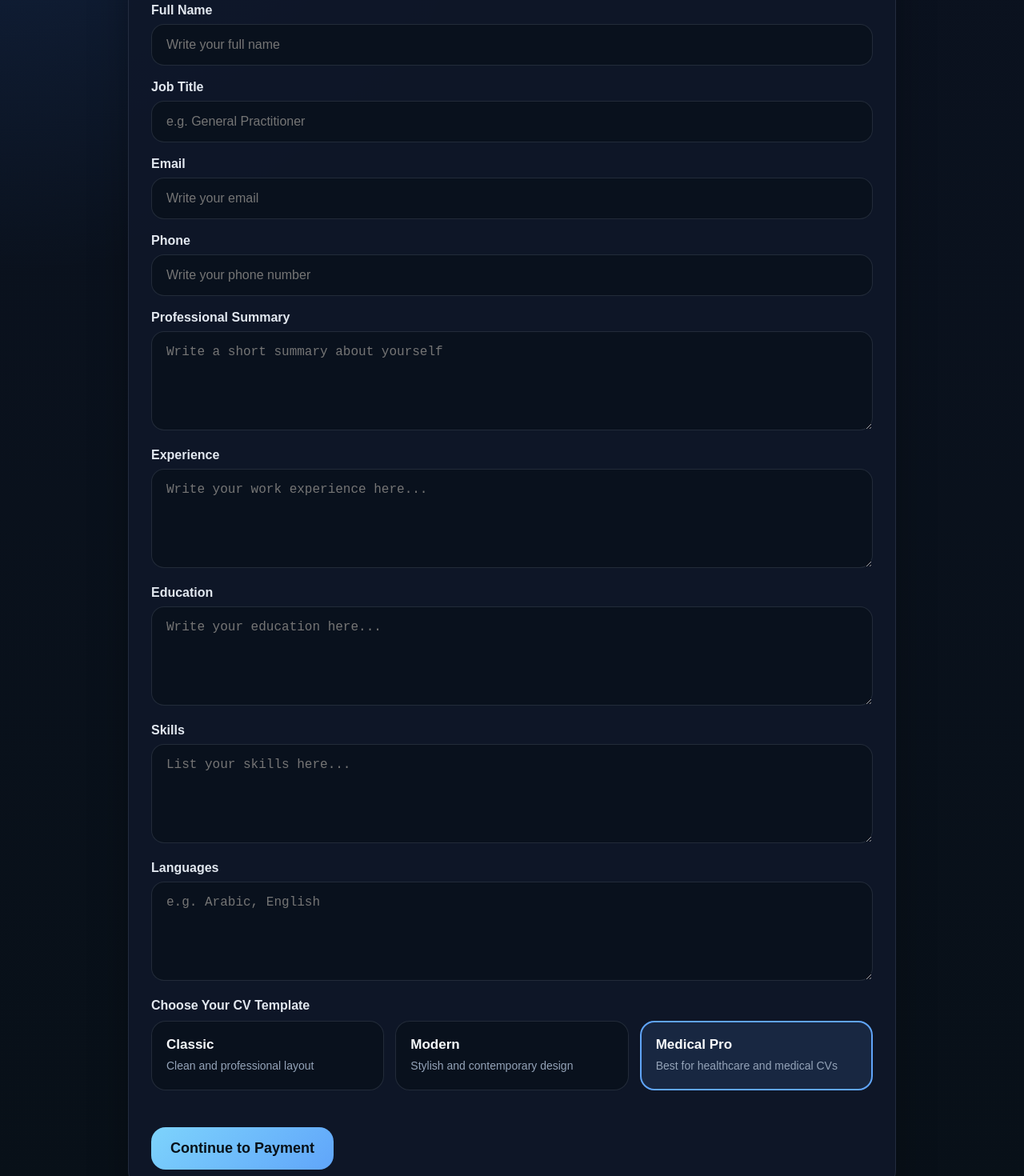
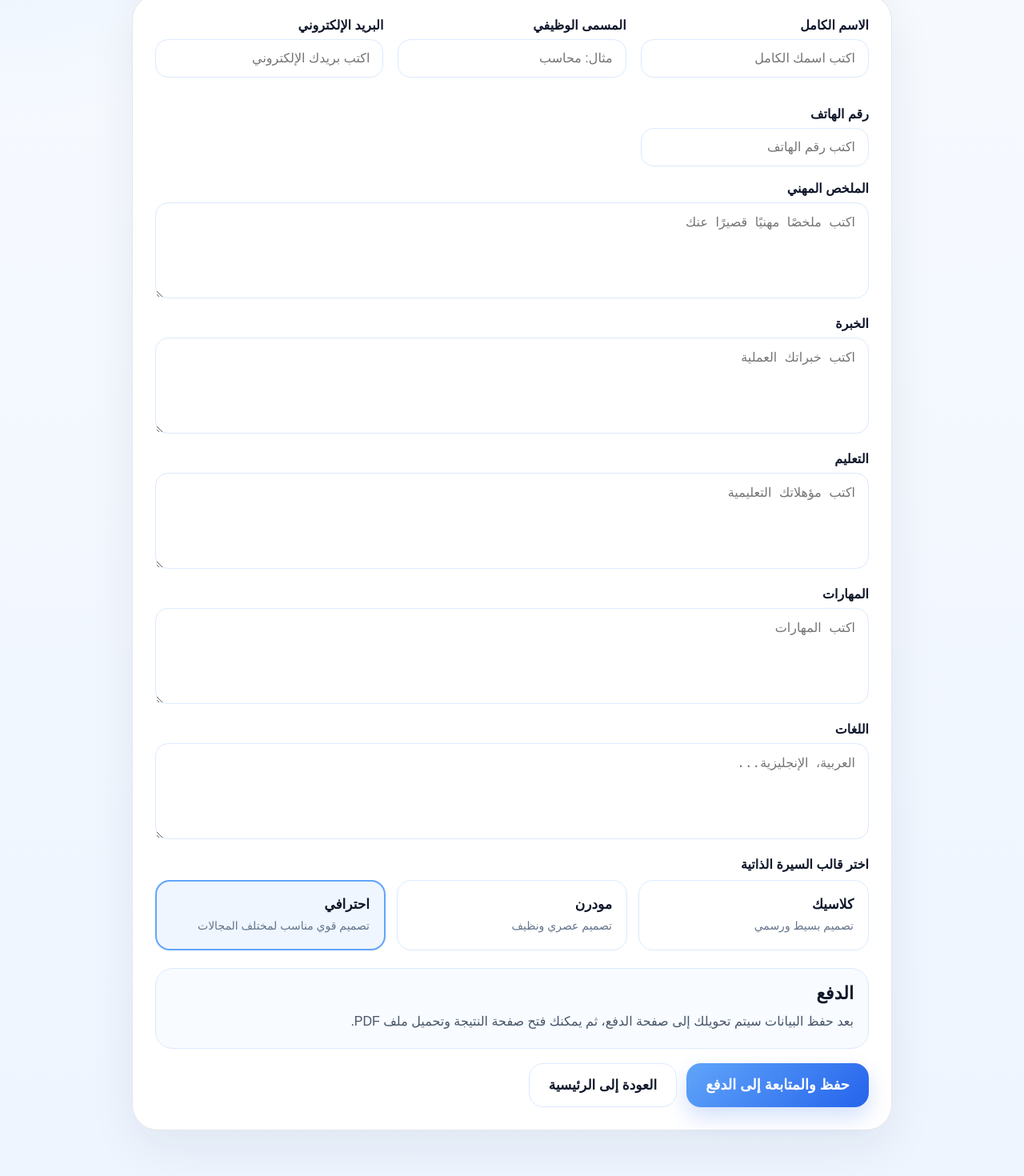
Before and after one commit to mohamedbrs9998-hue/resumefix-auto, a Next.js app: page /generate in a window 1280 px wide. Shown: the part 280-1750 px from the top of the page at 80% size. Built offline with nearby package versions, Linux system fonts and the light colour scheme.

Commit message:
Make generate page white and clean

```diff
--- a/app/generate/page.js
+++ b/app/generate/page.js
@@ -1,9 +1,6 @@
 "use client";
 
 import { useState } from "react";
-
-const ORDER_KEY = "resumefix_order_id";
-const TEMPLATE_KEY = "resumefix_template";
 
 export default function GeneratePage() {
   const [form, setForm] = useState({
@@ -19,7 +16,8 @@ export default function GeneratePage() {
     template: "medical_pro",
   });
 
-  const [loading, setLoading] = useState(false);
+  const [saving, setSaving] = useState(false);
+  const [message, setMessage] = useState("");
 
   function updateField(key, value) {
     setForm((prev) => ({ ...prev, [key]: value }));
@@ -27,7 +25,8 @@ export default function GeneratePage() {
 
   async function handleSubmit(e) {
     e.preventDefault();
-    setLoading(true);
+    setSaving(true);
+    setMessage("");
 
     try {
       const res = await fetch("/api/save-order", {
@@ -44,158 +43,157 @@ export default function GeneratePage() {
       try {
         data = raw ? JSON.parse(raw) : {};
       } catch {
-        alert(raw || "Invalid server response");
-        setLoading(false);
+        setMessage(raw || "حدث خطأ في الاستجابة");
+        setSaving(false);
         return;
       }
 
       if (!res.ok || !data?.ok || !data?.orderId) {
-        const message =
+        const msg =
           typeof data?.error === "string"
             ? data.error
             : data?.error?.message || JSON.stringify(data?.error || data);
 
-        alert(message || "Failed to save your details");
-        setLoading(false);
+        setMessage(msg || "تعذر حفظ البيانات");
+        setSaving(false);
         return;
       }
 
-      localStorage.setItem(ORDER_KEY, data.orderId);
-      localStorage.setItem(TEMPLATE_KEY, form.template);
+      localStorage.setItem("resumefix_order_id", data.orderId);
+      localStorage.setItem("resumefix_template", form.template);
 
+      setMessage("تم حفظ البيانات بنجاح. جارٍ تحويلك إلى الدفع...");
       window.location.href = "https://payhip.com/order?link=J7W4G";
     } catch (error) {
-      const message =
-        typeof error === "string"
-          ? error
-          : error?.message || JSON.stringify(error);
-
-      alert(message || "Something went wrong while saving your details.");
-      setLoading(false);
+      setMessage(error?.message || "حدث خطأ أثناء الحفظ");
+      setSaving(false);
     }
   }
 
   return (
     <main
+      dir="rtl"
       style={{
         minHeight: "100vh",
         background:
-          "radial-gradient(circle at top left, rgba(59,130,246,0.16), transparent 28%), linear-gradient(180deg, #0b1220 0%, #081018 100%)",
-        color: "#f8fafc",
-        padding: "32px 20px 60px",
+          "radial-gradient(circle at top left, rgba(96,165,250,0.12), transparent 20%), linear-gradient(180deg, #f8fbff 0%, #eef5ff 100%)",
+        color: "#0f172a",
+        padding: "36px 20px 70px",
       }}
     >
-      <div style={{ maxWidth: 960, margin: "0 auto" }}>
+      <div style={{ maxWidth: 950, margin: "0 auto" }}>
         <div
           style={{
+            background: "#ffffff",
+            border: "1px solid #e5e7eb",
+            borderRadius: 32,
             padding: 28,
-            borderRadius: 28,
-            border: "1px solid rgba(148,163,184,0.16)",
-            background: "rgba(15,23,42,0.88)",
-            boxShadow: "0 18px 50px rgba(0,0,0,0.28)",
+            boxShadow: "0 20px 60px rgba(15,23,42,0.07)",
+            marginBottom: 22,
+          }}
+        >
+          <div style={badge}>إنشاء السيرة الذاتية</div>
+
+          <h1
+            style={{
+              margin: "0 0 12px",
+              fontSize: "clamp(36px, 7vw, 58px)",
+              lineHeight: 1.05,
+              fontWeight: 900,
+              color: "#0f172a",
+            }}
+          >
+            أنشئ سيرتك الذاتية
+          </h1>
+
+          <p
+            style={{
+              margin: 0,
+              color: "#475569",
+              fontSize: 18,
+              lineHeight: 1.9,
+            }}
+          >
+            أدخل معلوماتك، اختر القالب المناسب، ثم تابع إلى الدفع للحصول على السيرة النهائية.
+          </p>
+        </div>
+
+        <form
+          onSubmit={handleSubmit}
+          style={{
+            background: "#ffffff",
+            border: "1px solid #e5e7eb",
+            borderRadius: 32,
+            padding: 28,
+            boxShadow: "0 20px 60px rgba(15,23,42,0.07)",
           }}
         >
           <div
             style={{
-              display: "inline-block",
-              marginBottom: 18,
-              padding: "10px 16px",
-              borderRadius: 999,
-              background: "rgba(96,165,250,0.14)",
-              color: "#dbeafe",
-              fontSize: 14,
-              fontWeight: 700,
+              display: "grid",
+              gridTemplateColumns: "repeat(auto-fit, minmax(260px, 1fr))",
+              gap: 18,
             }}
           >
-            Fill details → Choose template → Pay → Get your CV
+            <Field
+              label="الاسم الكامل"
+              value={form.fullName}
+              onChange={(v) => updateField("fullName", v)}
+              placeholder="اكتب اسمك الكامل"
+            />
+            <Field
+              label="المسمى الوظيفي"
+              value={form.jobTitle}
+              onChange={(v) => updateField("jobTitle", v)}
+              placeholder="مثال: محاسب"
+            />
+            <Field
+              label="البريد الإلكتروني"
+              value={form.email}
+              onChange={(v) => updateField("email", v)}
+              placeholder="اكتب بريدك الإلكتروني"
+            />
+            <Field
+              label="رقم الهاتف"
+              value={form.phone}
+              onChange={(v) => updateField("phone", v)}
+              placeholder="اكتب رقم الهاتف"
+            />
           </div>
 
-          <h1
-            style={{
-              margin: "0 0 14px",
-              fontSize: "clamp(34px, 7vw, 56px)",
-              lineHeight: 1.05,
-              fontWeight: 800,
-            }}
-          >
-            Build Your CV
-          </h1>
-
-          <p
-            style={{
-              margin: "0 0 28px",
-              maxWidth: 760,
-              color: "#cbd5e1",
-              fontSize: "clamp(16px, 2vw, 20px)",
-              lineHeight: 1.7,
-            }}
-          >
-            Enter your information, select the design template you prefer, then
-            continue to payment.
-          </p>
-
-          <form onSubmit={handleSubmit}>
-            <Field
-              label="Full Name"
-              value={form.fullName}
-              onChange={(v) => updateField("fullName", v)}
-              placeholder="Write your full name"
-            />
-
-            <Field
-              label="Job Title"
-              value={form.jobTitle}
-              onChange={(v) => updateField("jobTitle", v)}
-              placeholder="e.g. General Practitioner"
-            />
-
-            <Field
-              label="Email"
-              value={form.email}
-              onChange={(v) => updateField("email", v)}
-              placeholder="Write your email"
-            />
-
-            <Field
-              label="Phone"
-              value={form.phone}
-              onChange={(v) => updateField("phone", v)}
-              placeholder="Write your phone number"
+          <TextAreaField
+            label="الملخص المهني"
+            value={form.summary}
+            onChange={(v) => updateField("summary", v)}
+            placeholder="اكتب ملخصًا مهنيًا قصيرًا عنك"
           />
 
           <TextAreaField
-              label="Professional Summary"
-              value={form.summary}
-              onChange={(v) => updateField("summary", v)}
-              placeholder="Write a short summary about yourself"
+            label="الخبرة"
+            value={form.experience}
+            onChange={(v) => updateField("experience", v)}
+            placeholder="اكتب خبراتك العملية"
           />
 
           <TextAreaField
-              label="Experience"
-              value={form.experience}
-              onChange={(v) => updateField("experience", v)}
-              placeholder="Write your work experience here..."
+            label="التعليم"
+            value={form.education}
+            onChange={(v) => updateField("education", v)}
+            placeholder="اكتب مؤهلاتك التعليمية"
           />
 
           <TextAreaField
-              label="Education"
-              value={form.education}
-              onChange={(v) => updateField("education", v)}
-              placeholder="Write your education here..."
+            label="المهارات"
+            value={form.skills}
+            onChange={(v) => updateField("skills", v)}
+            placeholder="اكتب المهارات"
           />
 
           <TextAreaField
-              label="Skills"
-              value={form.skills}
-              onChange={(v) => updateField("skills", v)}
-              placeholder="List your skills here..."
-            />
-
-            <TextAreaField
-              label="Languages"
+            label="اللغات"
             value={form.languages}
             onChange={(v) => updateField("languages", v)}
-              placeholder="e.g. Arabic, English"
+            placeholder="العربية، الإنجليزية..."
           />
 
           <div style={{ marginBottom: 22 }}>
@@ -205,10 +203,10 @@ export default function GeneratePage() {
                 marginBottom: 10,
                 fontSize: 16,
                 fontWeight: 700,
-                  color: "#e2e8f0",
+                color: "#0f172a",
               }}
             >
-                Choose Your CV Template
+              اختر قالب السيرة الذاتية
             </label>
 
             <div
@@ -219,21 +217,9 @@ export default function GeneratePage() {
               }}
             >
               {[
-                  {
-                    key: "classic",
-                    title: "Classic",
-                    desc: "Clean and professional layout",
-                  },
-                  {
-                    key: "modern",
-                    title: "Modern",
-                    desc: "Stylish and contemporary design",
-                  },
-                  {
-                    key: "medical_pro",
-                    title: "Medical Pro",
-                    desc: "Best for healthcare and medical CVs",
-                  },
+                { key: "classic", title: "كلاسيك", desc: "تصميم بسيط ورسمي" },
+                { key: "modern", title: "مودرن", desc: "تصميم عصري ونظيف" },
+                { key: "medical_pro", title: "احترافي", desc: "تصميم قوي مناسب لمختلف المجالات" },
               ].map((template) => {
                 const selected = form.template === template.key;
 
@@ -243,35 +229,19 @@ export default function GeneratePage() {
                     type="button"
                     onClick={() => updateField("template", template.key)}
                     style={{
-                        textAlign: "left",
+                      textAlign: "right",
                       padding: "18px",
                       borderRadius: 18,
-                        border: selected
-                          ? "2px solid #60a5fa"
-                          : "1px solid rgba(148,163,184,0.18)",
-                        background: selected
-                          ? "rgba(96,165,250,0.12)"
-                          : "#09111d",
-                        color: "#f8fafc",
+                      border: selected ? "2px solid #60a5fa" : "1px solid #dbeafe",
+                      background: selected ? "#eff6ff" : "#ffffff",
+                      color: "#0f172a",
                       cursor: "pointer",
                     }}
                   >
-                      <div
-                        style={{
-                          fontSize: 17,
-                          fontWeight: 800,
-                          marginBottom: 6,
-                        }}
-                      >
+                    <div style={{ fontSize: 17, fontWeight: 800, marginBottom: 6 }}>
                       {template.title}
                     </div>
-                      <div
-                        style={{
-                          fontSize: 14,
-                          color: "#94a3b8",
-                          lineHeight: 1.5,
-                        }}
-                      >
+                    <div style={{ fontSize: 14, color: "#64748b", lineHeight: 1.5 }}>
                       {template.desc}
                     </div>
                   </button>
@@ -280,27 +250,58 @@ export default function GeneratePage() {
             </div>
           </div>
 
-            <button
-              type="submit"
-              disabled={loading}
+          <div
             style={{
-                marginTop: 24,
-                border: "none",
-                borderRadius: 18,
-                padding: "16px 24px",
-                minWidth: 220,
-                fontSize: 18,
-                fontWeight: 800,
-                cursor: loading ? "not-allowed" : "pointer",
-                background: "linear-gradient(135deg, #7dd3fc 0%, #60a5fa 100%)",
-                color: "#081018",
-                opacity: loading ? 0.7 : 1,
+              borderRadius: 22,
+              padding: 18,
+              background: "#f8fbff",
+              border: "1px solid #dbeafe",
+              marginBottom: 18,
             }}
           >
-              {loading ? "Saving..." : "Continue to Payment"}
+            <div
+              style={{
+                fontSize: 22,
+                fontWeight: 900,
+                color: "#0f172a",
+                marginBottom: 8,
+              }}
+            >
+              الدفع
+            </div>
+            <div
+              style={{
+                color: "#475569",
+                lineHeight: 1.8,
+              }}
+            >
+              بعد حفظ البيانات سيتم تحويلك إلى صفحة الدفع، ثم يمكنك فتح صفحة النتيجة وتحميل ملف PDF.
+            </div>
+          </div>
+
+          <div style={{ display: "flex", gap: 12, flexWrap: "wrap" }}>
+            <button type="submit" disabled={saving} style={primaryButton}>
+              {saving ? "جارٍ الحفظ..." : "حفظ والمتابعة إلى الدفع"}
             </button>
+
+            <a href="/" style={secondaryBtn}>
+              العودة إلى الرئيسية
+            </a>
+          </div>
+
+          {message ? (
+            <div
+              style={{
+                marginTop: 16,
+                color: "#475569",
+                lineHeight: 1.8,
+                fontSize: 16,
+              }}
+            >
+              {message}
+            </div>
+          ) : null}
         </form>
-        </div>
       </div>
     </main>
   );
@@ -315,7 +316,7 @@ function Field({ label, value, onChange, placeholder }) {
           marginBottom: 8,
           fontSize: 16,
           fontWeight: 700,
-          color: "#e2e8f0",
+          color: "#0f172a",
         }}
       >
         {label}
@@ -324,17 +325,7 @@ function Field({ label, value, onChange, placeholder }) {
         value={value}
         onChange={(e) => onChange(e.target.value)}
         placeholder={placeholder}
-        style={{
-          width: "100%",
-          padding: "16px 18px",
-          borderRadius: 16,
-          border: "1px solid rgba(148,163,184,0.18)",
-          background: "#09111d",
-          color: "#f8fafc",
-          fontSize: 16,
-          outline: "none",
-          boxSizing: "border-box",
-        }}
+        style={inputStyle}
       />
     </div>
   );
@@ -349,7 +340,7 @@ function TextAreaField({ label, value, onChange, placeholder }) {
           marginBottom: 8,
           fontSize: 16,
           fontWeight: 700,
-          color: "#e2e8f0",
+          color: "#0f172a",
         }}
       >
         {label}
@@ -359,19 +350,59 @@ function TextAreaField({ label, value, onChange, placeholder }) {
         onChange={(e) => onChange(e.target.value)}
         placeholder={placeholder}
         rows={5}
-        style={{
-          width: "100%",
-          padding: "16px 18px",
-          borderRadius: 16,
-          border: "1px solid rgba(148,163,184,0.18)",
-          background: "#09111d",
-          color: "#f8fafc",
-          fontSize: 16,
-          outline: "none",
-          boxSizing: "border-box",
-          resize: "vertical",
-        }}
+        style={{ ...inputStyle, resize: "vertical" }}
       />
     </div>
   );
 }
+
+const badge = {
+  display: "inline-block",
+  marginBottom: 14,
+  padding: "10px 16px",
+  borderRadius: 999,
+  background: "#eff6ff",
+  color: "#2563eb",
+  fontSize: 14,
+  fontWeight: 800,
+};
+
+const inputStyle = {
+  width: "100%",
+  padding: "14px 16px",
+  borderRadius: 16,
+  border: "1px solid #dbeafe",
+  background: "#ffffff",
+  color: "#0f172a",
+  fontSize: 16,
+  outline: "none",
+  boxSizing: "border-box",
+};
+
+const primaryButton = {
+  border: "none",
+  borderRadius: 18,
+  padding: "16px 24px",
+  minWidth: 220,
+  fontSize: 18,
+  fontWeight: 900,
+  cursor: "pointer",
+  background: "linear-gradient(135deg, #60a5fa 0%, #2563eb 100%)",
+  color: "#ffffff",
+  boxShadow: "0 12px 28px rgba(37,99,235,0.20)",
+};
+
+const secondaryBtn = {
+  display: "inline-flex",
+  alignItems: "center",
+  justifyContent: "center",
+  minWidth: 180,
+  padding: "16px 24px",
+  borderRadius: 18,
+  textDecoration: "none",
+  fontWeight: 800,
+  fontSize: 17,
+  border: "1px solid #dbeafe",
+  background: "#ffffff",
+  color: "#0f172a",
+};
```
Lines whose indentation alone changed are shown as unchanged.
